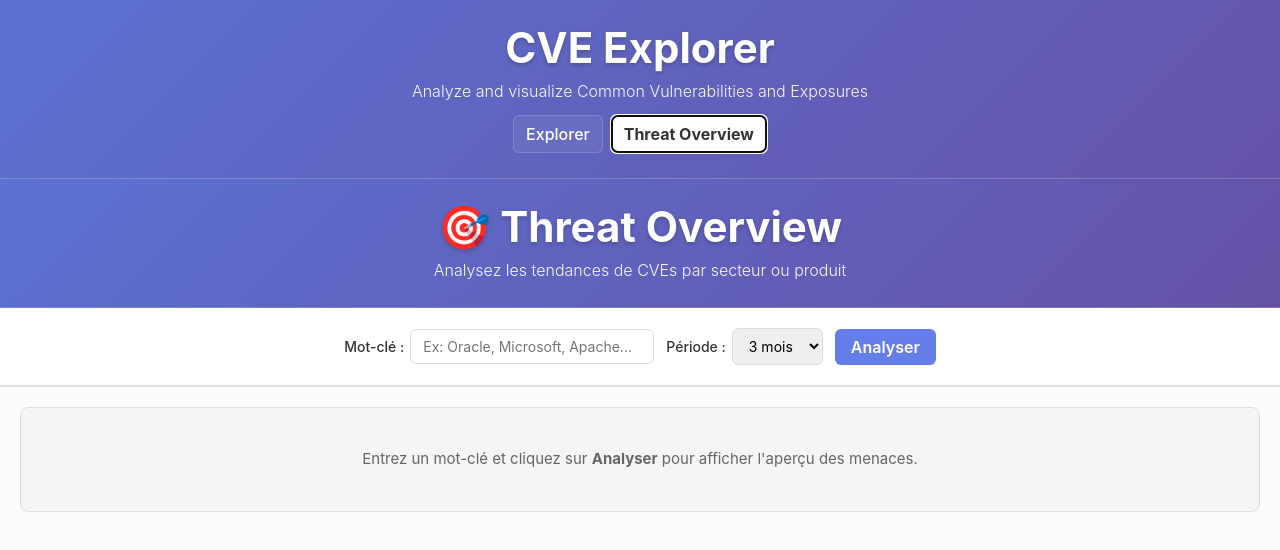
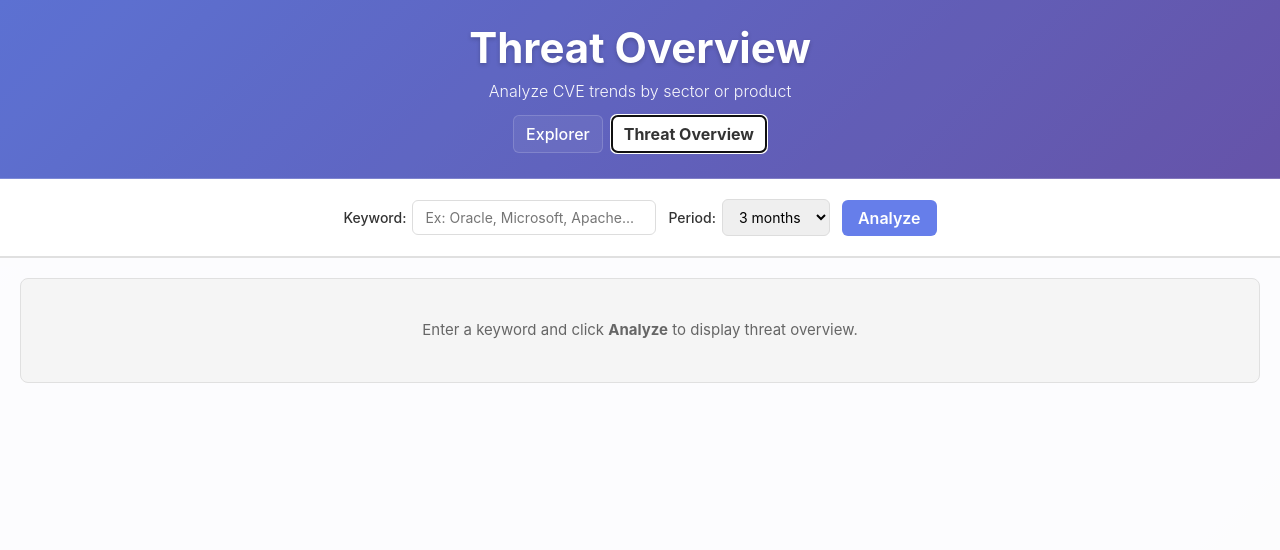
Before and after one commit to AlexisSaysana/CVE_Explorer_2025, a React (Vite) app: page / in a window 1280 px wide. Both pictures are taken after a click on the button "Threat Overview". Shown: the top 550 px of the page. Built offline with nearby package versions, Linux system fonts and the light colour scheme.

Commit message:
hreat Overview devrait à présent marcher pour 6 mois et 1 an

```diff
--- a/src/Infrastructure/Gateways/gatewayNVD.js
+++ b/src/Infrastructure/Gateways/gatewayNVD.js
@@ -132,6 +132,41 @@ export class NvdHttpCveGateway {
      * @returns {Promise<array>} Liste des CVEs correspondants
      */
     async searchByKeyword(keyword, pubStartDate = null, pubEndDate = null, resultsPerPage = 100) {
+        // NVD API limitation: max 120 days range for keyword searches
+        // If range > 120 days, split into chunks
+        if (pubStartDate && pubEndDate) {
+            const start = new Date(pubStartDate);
+            const end = new Date(pubEndDate);
+            const diffDays = (end - start) / (1000 * 60 * 60 * 24);
+
+            // If range is more than 120 days, split into 120-day chunks
+            if (diffDays > 120) {
+                const chunks = [];
+                let currentStart = new Date(start);
+
+                while (currentStart < end) {
+                    let currentEnd = new Date(currentStart);
+                    currentEnd.setDate(currentEnd.getDate() + 120);
+
+                    if (currentEnd > end) {
+                        currentEnd = end;
+                    }
+
+                    const chunkStartStr = currentStart.toISOString().split('.')[0] + '.000';
+                    const chunkEndStr = currentEnd.toISOString().split('.')[0] + '.000';
+
+                    const chunkResults = await fetchNVDApiKeywordSearch(keyword, chunkStartStr, chunkEndStr, resultsPerPage);
+                    chunks.push(...chunkResults);
+
+                    // Move to next chunk
+                    currentStart.setDate(currentStart.getDate() + 121);
+                }
+
+                return chunks;
+            }
+        }
+
+        // Normal case: range <= 120 days or no date range
         return fetchNVDApiKeywordSearch(keyword, pubStartDate, pubEndDate, resultsPerPage);
     }
 }
--- a/src/UserInterface/Screens/HomeScreen.jsx
+++ b/src/UserInterface/Screens/HomeScreen.jsx
@@ -109,8 +109,8 @@ export default function HomeScreen() {
   return (
     <div className="home-screen">
       <div className="hero-section">
-        <h1>CVE Explorer</h1>
-        <p>Analyze and visualize Common Vulnerabilities and Exposures</p>
+        <h1>{activeTab === 'threat' ? 'Threat Overview' : 'CVE Explorer'}</h1>
+        <p>{activeTab === 'threat' ? 'Analyze CVE trends by sector or product' : 'Analyze and visualize Common Vulnerabilities and Exposures'}</p>
         <div className="tabs">
           <button className={activeTab === 'explore' ? 'active' : ''} onClick={() => setActiveTab('explore')}>Explorer</button>
           <button className={activeTab === 'threat' ? 'active' : ''} onClick={() => setActiveTab('threat')}>Threat Overview</button>
--- a/src/UserInterface/Screens/ThreatOverview.jsx
+++ b/src/UserInterface/Screens/ThreatOverview.jsx
@@ -50,7 +50,7 @@ export default function ThreatOverview() {
 
   const handleRun = async () => {
     if (!keyword || keyword.trim().length === 0) {
-      setError('Veuillez entrer un mot-clé.');
+      setError('Please enter a keyword.');
       return;
     }
 
@@ -80,7 +80,7 @@ export default function ThreatOverview() {
       const rawVulnerabilities = await nvdGateway.searchByKeyword(keyword, pubStartDate, pubEndDate, 200);
 
       if (!rawVulnerabilities || rawVulnerabilities.length === 0) {
-        setError(`Aucune CVE trouvée pour "${keyword}" dans cette période.`);
+        setError(`No CVE found for "${keyword}" in this period.`);
         setLoading(false);
         return;
       }
@@ -140,7 +140,7 @@ export default function ThreatOverview() {
       setCache(cacheKey, summary, 600);
     } catch (err) {
       console.error('ThreatOverview error:', err);
-      setError(`Erreur: ${err.message}`);
+      setError(`Error: ${err.message}`);
     } finally {
       setLoading(false);
     }
@@ -148,14 +148,9 @@ export default function ThreatOverview() {
 
   return (
     <div className="threat-overview">
-      <div className="threat-header">
-        <h1>🎯 Threat Overview</h1>
-        <p>Analysez les tendances de CVEs par secteur ou produit</p>
-      </div>
-
       <div className="threat-controls">
         <label>
-          Mot-clé&nbsp;:
+          Keyword:
           <input
             type="text"
             value={keyword}
@@ -164,16 +159,16 @@ export default function ThreatOverview() {
           />
         </label>
         <label>
-          Période&nbsp;:
+          Period:
           <select value={duration} onChange={(e) => setDuration(e.target.value)}>
-            <option value="1m">1 mois</option>
-            <option value="3m">3 mois</option>
-            <option value="6m">6 mois</option>
-            <option value="1y">1 an</option>
+            <option value="1m">1 month</option>
+            <option value="3m">3 months</option>
+            <option value="6m">6 months</option>
+            <option value="1y">1 year</option>
           </select>
         </label>
         <button onClick={handleRun} disabled={loading}>
-          {loading ? 'Chargement...' : 'Analyser'}
+          {loading ? 'Loading...' : 'Analyze'}
         </button>
       </div>
 
@@ -182,14 +177,14 @@ export default function ThreatOverview() {
 
         {!data && !error && (
           <div className="threat-empty">
-            Entrez un mot-clé et cliquez sur <strong>Analyser</strong> pour afficher l'aperçu des menaces.
+            Enter a keyword and click <strong>Analyze</strong> to display threat overview.
           </div>
         )}
 
         {data && (
           <div className="threat-grid">
             <section className="card">
-              <h3>🔥 Top 10 CVEs (par CVSS)</h3>
+              <h3>🔥 Top 10 CVEs (by CVSS)</h3>
               <ol>
                 {data.topCvss.map((c) => (
                   <li key={c.id}>
@@ -211,27 +206,27 @@ export default function ThreatOverview() {
             </section>
 
             <section className="card">
-              <h3>📊 CVSS Moyen</h3>
+              <h3>📊 Average CVSS</h3>
               <div className="big-value">{data.avgCvss}</div>
             </section>
 
             <section className="card">
-              <h3>📊 EPSS Moyen</h3>
+              <h3>📊 Average EPSS</h3>
               <div className="big-value">{(Number(data.avgEpss) * 100).toFixed(0)}%</div>
             </section>
 
             <section className="card">
-              <h3>🧩 Faiblesse la plus fréquente</h3>
+              <h3>🧩 Most Common Weakness</h3>
               <div className="big-value small">{data.mostFreqCwe}</div>
             </section>
 
             <section className="card">
-              <h3>⚠️ CVE déjà exploitées (KEV)</h3>
+              <h3>⚠️ Known Exploited CVEs (KEV)</h3>
               <div className="big-value">{data.kevCount}</div>
             </section>
 
             <section className="card wide">
-              <h3>📈 Total CVEs trouvées</h3>
+              <h3>📈 Total CVEs Found</h3>
               <div className="big-value">{data.totalCves}</div>
             </section>
           </div>
```
